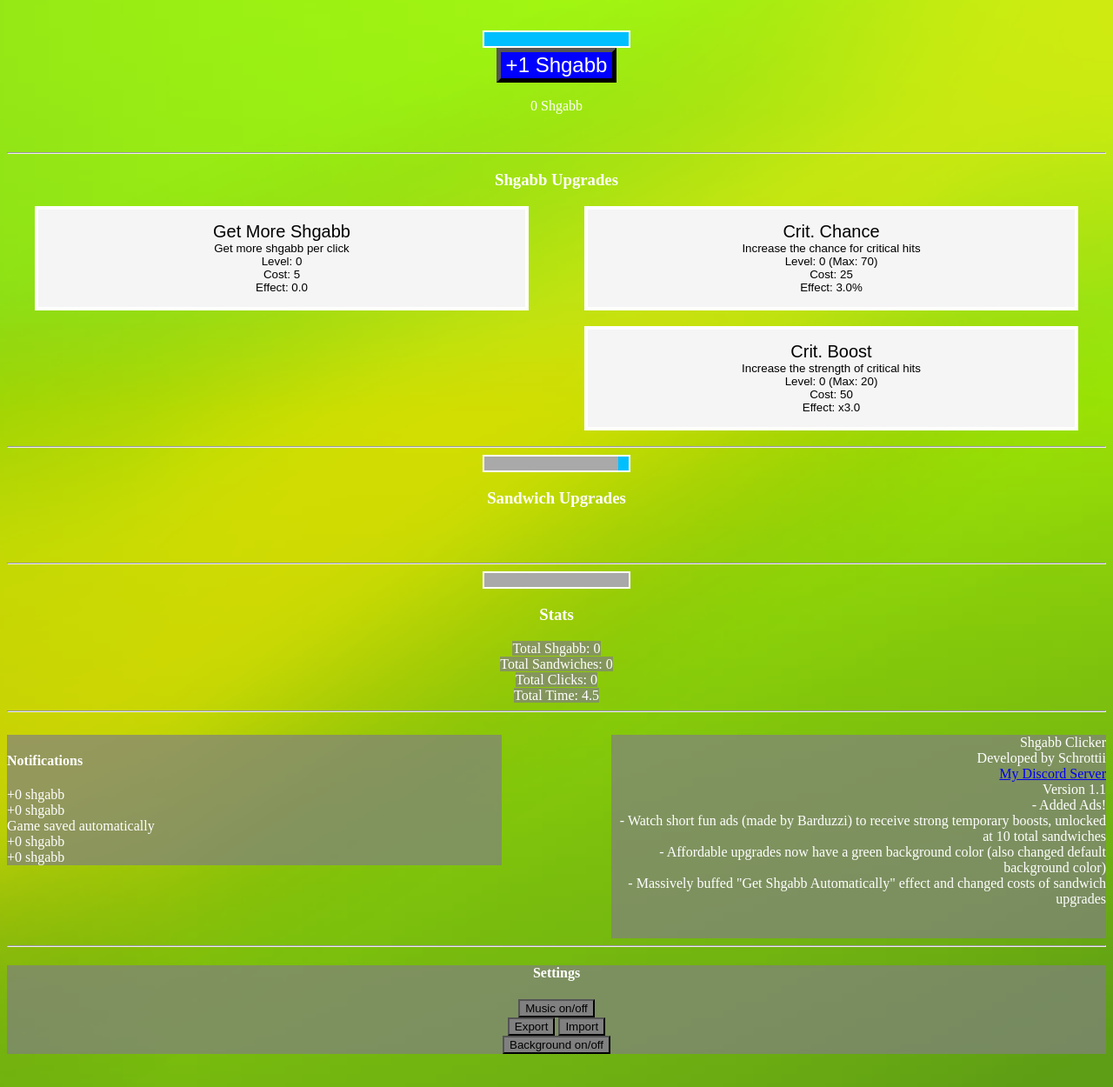
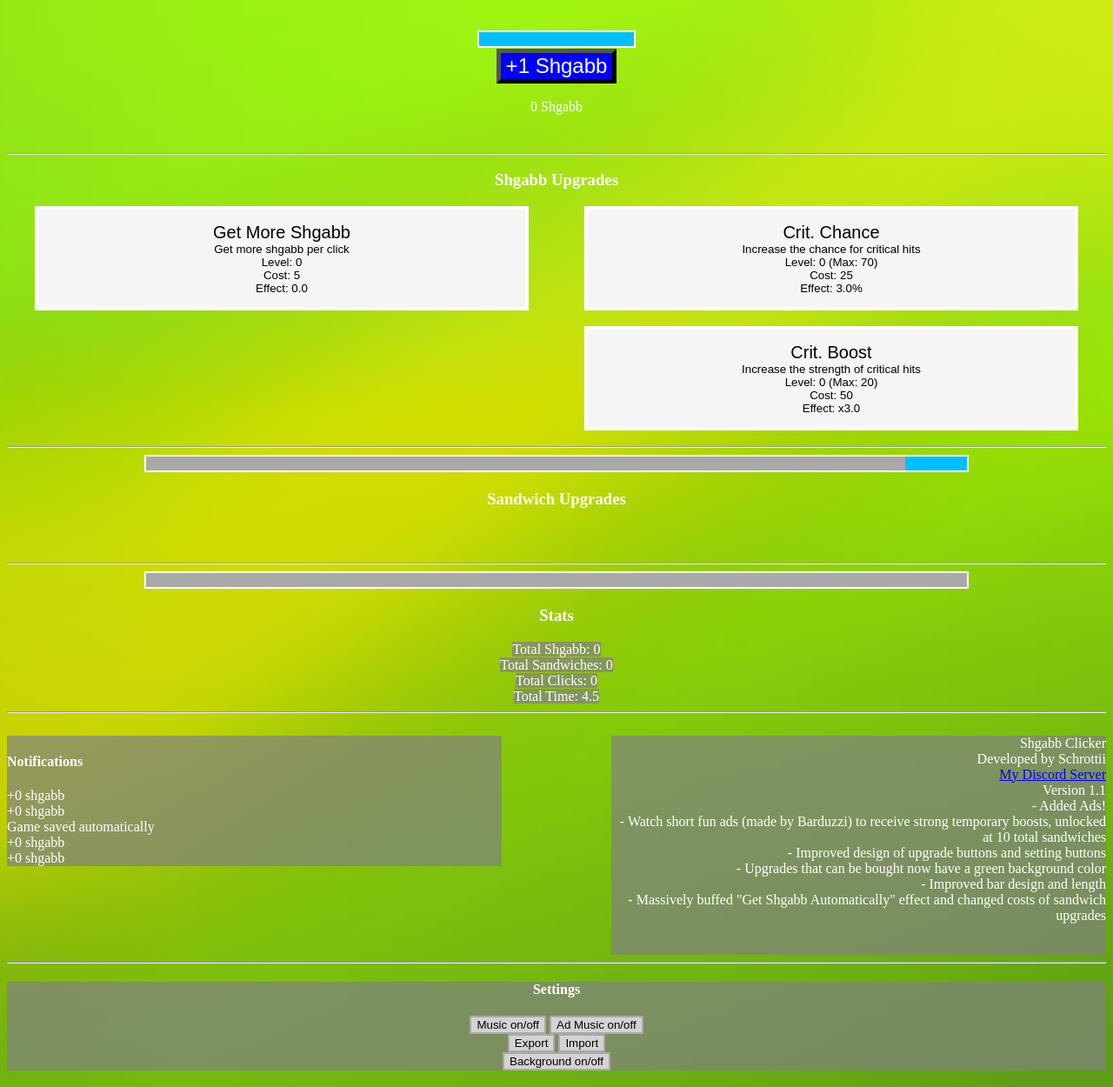
Before and after one commit to schrottii/shgabb-clicker, a plain HTML site: page index.html in a window 1280 px wide. Shown: the part 50-1300 px from the top of the page at 87% size. Drawn offline with Linux system fonts and the light colour scheme.

Commit message:
CSS improvements

```diff
--- a/code/main.js
+++ b/code/main.js
@@ -35,7 +35,7 @@ const boosts = ["strongerClicks", "strongerAuto", "moreSandwiches", "fasterShgab
 const boostTexts = {
     strongerClicks: "Stronger Clicks: Get x1.5 shgabb from clicks for 2 minutes",
     strongerAuto: "Stronger Auto: Get x5 automatic shgabb for 10 minutes",
-    moreSandwiches: "More Sandwiches: Get sandwiches 2x more often for 3 minutes",
+    moreSandwiches: "More Sandwiches: Get sandwiches twice as often for 3 minutes",
     fasterShgabb: "Faster Shgabb: You can click 5x more often for 60 seconds",
     moreCrits: "More Crits: 5x critical hit chance for 60 seconds"
 };
@@ -65,7 +65,7 @@ function clickButton() {
     if (game.clickCooldown <= 0) {
         game.shgabb += amount;
         game.stats.shgabb += amount;
-        game.clickCooldown = (5 - shgabbUpgrades.shorterCD.currentEffect()) / (currentBoost == "fasterShgabb" ? 5 : 1);
+        game.clickCooldown = getCooldown();
         game.stats.clicks += 1;
 
         if (Math.random() * 100 < shgabbUpgrades.swChance.currentEffect() * (currentBoost == "moreSandwiches" ? 2 : 1)) {
@@ -74,6 +74,8 @@ function clickButton() {
             game.stats.sw += amount;
             createNotification("+" + amount + " sandwich" + (amount > 1 ? "es" : "") + "!");
         }
+
+        updateUpgrades();
     }
     else {
         createNotification("Cooldown: " + game.clickCooldown.toFixed(1));
@@ -87,6 +89,10 @@ function getProduction() {
     return Math.ceil((1 + shgabbUpgrades.moreShgabb.currentEffect()) * shgabbUpgrades.bomblike.currentEffect() * (game.stats.clicks % 3 == 0 ? shgabbUpgrades.goodJoke.currentEffect() : 1));
 }
 
+function getCooldown() {
+    return (5 - shgabbUpgrades.shorterCD.currentEffect()) / (currentBoost == "fasterShgabb" ? 5 : 1)
+}
+
 function criticalHit() {
     // Critical hit handler, returns multi (default 3)
     if (Math.random() * 100 < shgabbUpgrades.critChance.currentEffect() * (currentBoost == "moreCrits" ? 5 : 1)) {
@@ -94,6 +100,15 @@ function criticalHit() {
         return shgabbUpgrades.critBoost.currentEffect();
     }
     return 1;
+}
+
+function sandwich() {
+    let amount = Math.ceil(sandwichUpgrades.autoShgabb.currentEffect() * (currentBoost == "strongerAuto" ? 5 : 1));
+    game.shgabb += amount;
+    game.stats.shgabb += amount;
+    createNotification("+" + amount + " shgabb");
+
+    updateUpgrades();
 }
 
 function toggleMusic() {
@@ -106,6 +121,17 @@ function toggleMusic() {
     else {
         createNotification("Music OFF");
         music.muted = true;
+    }
+
+}
+function toggleAdSound() {
+    if (adHandler.muted == true) {
+        adHandler.muted = false;
+        createNotification("Ad Music ON");
+    }
+    else {
+        createNotification("Ad Music OFF");
+        adHandler.muted = true;
     }
 
 }
@@ -151,9 +177,13 @@ function updateUI() {
         ui.clickButton.innerHTML = "+" + getProduction() + " Shgabb";
         ui.clickButton.style["background-color"] = "blue";
     }
-    cooldownBar.value = game.clickCooldown;
-    sandwichBar.value = sandwichFreezeTime;
-    adBar.value = (adTime / adMax) * 100;
+    ui.cooldownBar.value = game.clickCooldown;
+    ui.cooldownBar.max = getCooldown();
+    ui.cooldownBar.className = getCooldown();
+
+    ui.sandwichBar.value = sandwichFreezeTime;
+    ui.adBar.value = (adTime / adMax) * 100;
+
 
     ui.stats.innerHTML = "Total Shgabb: " + game.stats.shgabb
         + "<br />Total Sandwiches: " + game.stats.sw
@@ -164,13 +194,6 @@ function updateUI() {
     for (n in currentNotifications) {
         ui.notifications.innerHTML = ui.notifications.innerHTML + currentNotifications[n][0] + "<br />";
     }
-}
-
-function sandwich() {
-    let amount = Math.ceil(sandwichUpgrades.autoShgabb.currentEffect() * (currentBoost == "strongerAuto" ? 5 : 1));
-    game.shgabb += amount;
-    game.stats.shgabb += amount;
-    createNotification("+" + amount + " shgabb");
 }
 
 function buyUpgrade(id) {
--- a/index.html
+++ b/index.html
@@ -9,7 +9,7 @@
 <body>
     <h2>Shgabb Clicker</h2>
     <span id="quote"></span><br />
-    <progress min="0" max="5" value="0" id="cooldownBar"></progress><br />
+    <progress min="0" max="5" value="0" id="cooldownBar" style="width: 182px"></progress><br />
     <button class="clickButton" onclick="clickButton()" id="clickButton">+1 Shgabb</button> <br /><br />
     <span id="shgabbAmount">0 Shgabb</span><br />
     <span id="swAmount"></span>
@@ -33,7 +33,7 @@
     <hr style="clear:both" />
     <progress min="0" max="100" value="0" id="adBar"></progress><br />
     <button id="adstartbutton" class="settingButton" style="display: none" onclick="showAd()">Start Ad</button>
-    <video volume="0.3" src="videos/elm_ad_2.mp4" style="width:75%; display: none" id="baldad"></video>
+    <video volume="0.2" src="videos/elm_ad_2.mp4" style="width:75%; display: none" id="baldad"></video>
     <h3>Stats</h3>
     <span id="stats" class="square"></span>
 
@@ -49,14 +49,21 @@
             Shgabb Clicker<br />
             Developed by Schrottii<br />
             <a href="https://discord.gg/3T4CBmh">My Discord Server</a><br />
-            Version 1.1<br />- Added Ads!<br />- Watch short fun ads (made by Barduzzi) to receive strong temporary boosts, unlocked at 10 total sandwiches<br />- Affordable upgrades now have a green background color (also changed default background color)<br />- Massively buffed "Get Shgabb Automatically" effect and changed costs of sandwich upgrades<br /><br /><br />
+            Version 1.1
+            <br />- Added Ads!
+            <br />- Watch short fun ads (made by Barduzzi) to receive strong temporary boosts, unlocked at 10 total sandwiches
+            <br />- Improved design of upgrade buttons and setting buttons
+            <br />- Upgrades that can be bought now have a green background color
+            <br />- Improved bar design and length
+            <br />- Massively buffed "Get Shgabb Automatically" effect and changed costs of sandwich upgrades<br /><br /><br />
         </div>
 
         <hr style="clear:both" />
 
         <div class="square">
             <h4>Settings</h4>
-            <button onclick="toggleMusic()" class="settingButton">Music on/off</button><br />
+            <button onclick="toggleMusic()" class="settingButton">Music on/off</button>
+            <button onclick="toggleAdSound()" class="settingButton">Ad Music on/off</button><br />
             <button onclick="exportGame()" class="settingButton">Export</button>
             <button onclick="importGame()" class="settingButton">Import</button><br />
             <button onclick="toggleBG()" class="settingButton">Background on/off</button><br />
--- a/main.css
+++ b/main.css
@@ -7,9 +7,10 @@ body {
 }
 
 .settingButton {
-    background-color: gray;
+    background-color: lightgray;
     color: black;
     border-color: black;
+    border: 2px solid darkgray;
 }
 
 .settingButton:hover{
@@ -33,6 +34,13 @@ body {
     width: 90%;
     min-height: 120px;
 }
+    .upgrade:hover {
+        filter: brightness(90%);
+        transition: 0.2s;
+    }
+    .upgrade:active {
+        filter: brightness(80%);
+    }
 
 .square {
     background-color: rgb(128, 128, 128, 0.7);
@@ -42,12 +50,9 @@ progress {
     border: solid;
     border-width: 2px;
     border-color: white;
-    font-size: 17px;
+    width: 75%;
     height: 20px;
     background: darkgray;
-}
-
-progress {
     color: deepskyblue;
 }
 
```
